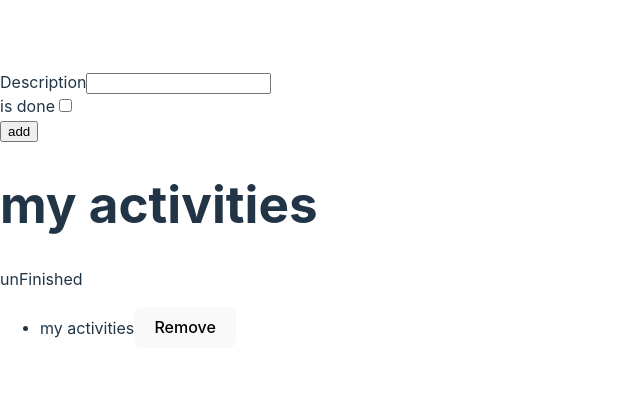
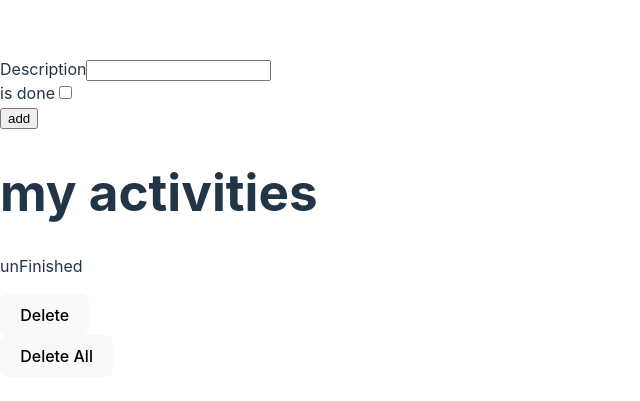
Before and after one commit to irsyadalaudin/checkpoint_react-redux, a React (Vite) app: page / in a window 1280 px wide. Shown: the part 183-584 px from the top of the page, without its empty margins (0-640 px from the left). Built offline with nearby package versions, Linux system fonts and the light colour scheme.

Commit message:
adding REMOVE_TASK and REMOVE_TASK_ALL

```diff
--- a/src/App.jsx
+++ b/src/App.jsx
@@ -1,6 +1,5 @@
 import AddTask from "./components/AddTask"
 import ListTask from "./components/ListTask"
-import RemoveTask from "./components/RemoveTask"
 
 const App = () => {
 
@@ -8,7 +7,6 @@ const App = () => {
 		<>
 			<AddTask />
 			<ListTask />
-			<RemoveTask />
 		</>
 	)
 }
--- a/src/components/AddTask.jsx
+++ b/src/components/AddTask.jsx
@@ -37,10 +37,12 @@ const AddTask = () => {
                     <label htmlFor='description'>Description</label>
                     <input type='text' value={description} onChange={handleDescription} />
                 </div>
+
                 <div>
                     <label htmlFor='isDone'>is done</label>
                     <input type='checkbox' onChange={handleIsDone} />
                 </div>
+
                 <div>
                     <input type='submit' value='add'/>
                 </div>
--- a/src/components/ListTask.jsx
+++ b/src/components/ListTask.jsx
@@ -1,7 +1,18 @@
 import { useSelector } from 'react-redux'
+import { useDispatch } from 'react-redux'
+import { removeAllTask, removeTask } from '../JSX/Action/Action'
 
 const ListTask = () => {
     const tasks = useSelector(state => state.tasks)
+    const dispatch = useDispatch()
+
+    const handleRemove = (taskId) => {
+        dispatch(removeTask(taskId))
+    }
+
+    const handleRemoveAll = () => {
+        dispatch(removeAllTask())
+    }
 
     return (
         <>
@@ -9,9 +20,10 @@ const ListTask = () => {
                 <div key={(task.id)}>
                     <h1>{task.description}</h1>
                     <p>{task.isDone}</p>
+                    <button onClick={() => handleRemove(task.id)}>Delete</button>
                 </div>
-
             ))}
+            <button onClick={handleRemoveAll}>Delete All</button>
         </>
     )
 }
--- a/src/jsx/Action/Action.jsx
+++ b/src/jsx/Action/Action.jsx
@@ -1,6 +1,4 @@
-import { ADD_TASK } from '../Constant/ActionType'
-import { REMOVE_TASK } from '../Constant/ActionType'
-
+import { ADD_TASK, REMOVE_TASK, REMOVE_ALL_TASK } from '../Constant/ActionType'
 
 // EVERY FUNCTION, WRITE HERE ! (add, remove, edit)
 export const addTask = (newTask) => {
@@ -16,3 +14,10 @@ export const removeTask = (taskId) => {
         payload: taskId
     }
 }
+
+export const removeAllTask = (taskId) => {
+    return {
+        type: REMOVE_ALL_TASK,
+        payload: taskId
+    }
+}
--- a/src/jsx/Constant/ActionType.jsx
+++ b/src/jsx/Constant/ActionType.jsx
@@ -1,2 +1,4 @@
+// EVERY FUNCTION, WRITE HERE ! (add, remove, edit)
 export const ADD_TASK = 'ADD_TASK'
 export const REMOVE_TASK = 'REMOVE_TASK'
+export const REMOVE_ALL_TASK = 'REMOVE_ALL_TASK'
--- a/src/jsx/Reducer/RootReducer.jsx
+++ b/src/jsx/Reducer/RootReducer.jsx
@@ -1,4 +1,4 @@
-import { ADD_TASK, REMOVE_TASK } from '../Constant/ActionType'
+import { ADD_TASK, REMOVE_ALL_TASK, REMOVE_TASK } from '../Constant/ActionType'
 
 const initialState = {
     tasks: [
@@ -21,6 +21,10 @@ const RootReducer = (state = initialState, action) => {
             return {
                 tasks: state.tasks.filter(task => task.id !== action.payload)
             }
+        case REMOVE_ALL_TASK:
+            return {
+                ...state, tasks: []
+            }
         default:
             return state
     }
```
Also changed, not shown: src/components/Task.jsx (added), 1 other file (tests, documents, lock files or other folders).
